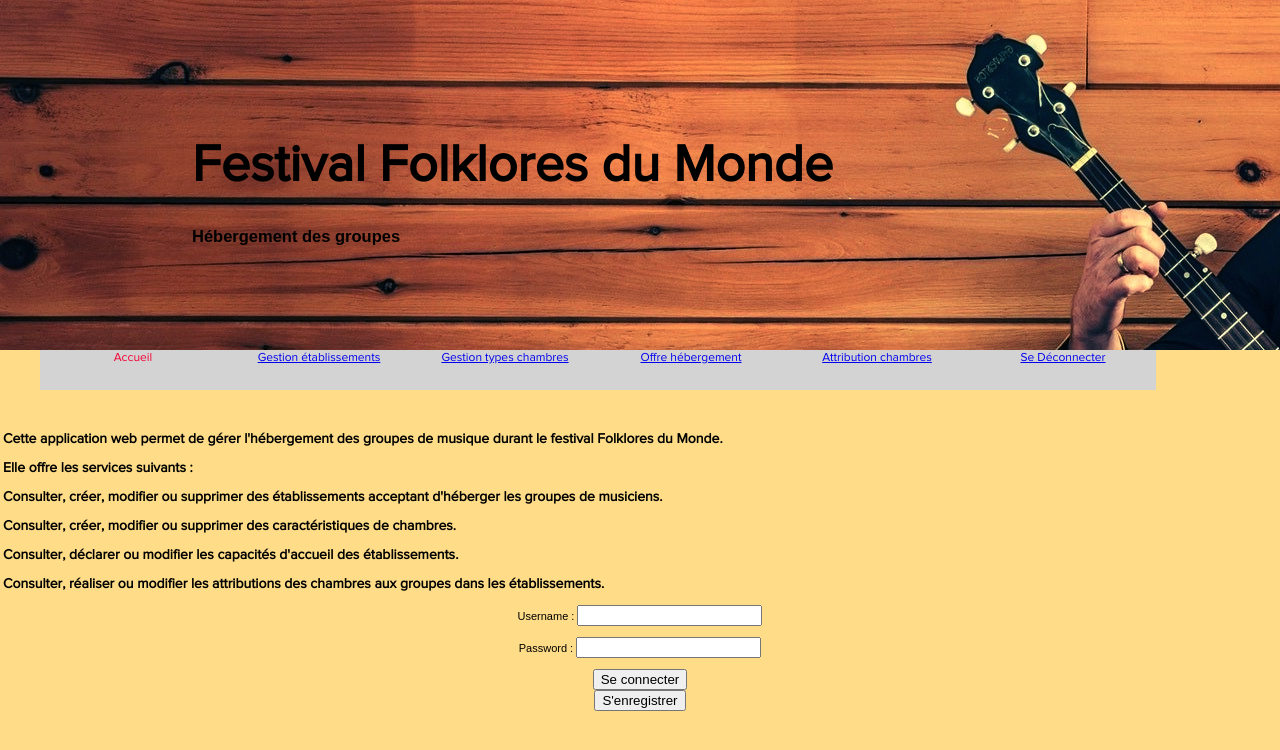
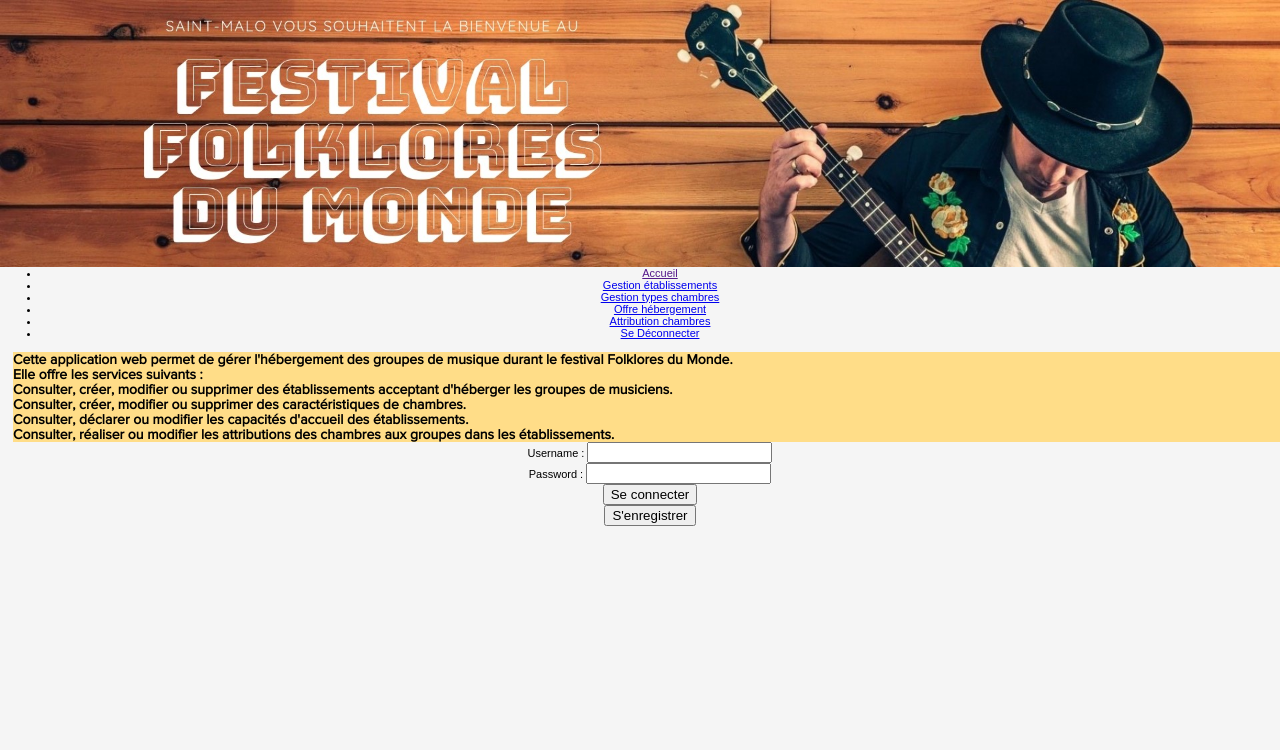
Before and after one commit to Cantogrel/FestivalStyle, a PHP site: page / in a window 1280 px wide. Shown: the top 750 px of the page. Run offline with PHP 8.4, Linux system fonts and the light colour scheme.

Commit message:
[Front]Barre de navigation css pt.2

```diff
--- a/css/Ong.css
+++ /dev/null
@@ -1,37 +0,0 @@
-
-/*
-    Created on : 2 mai 2019, 03:46:18
-    Author     : les-k
-*/
-
-.menus
-{
-    font:12px Proxima, "Times New Roman", Times, serif;
-    /* list-style-type est à préciser impérativement sinon l'onglet actif est
-    marqué d'un point avec certains navigateurs (ex : FireFox) */
-    list-style-type:none;
-    /* Il est impératif de mettre une marge gauche négative sinon décalage */
-    margin-left:-40px;
-    text-align:center;
-}
-
-ul.menus{
-    margin: 0px;
-}
-/* Style général de chaque onglet */
-.menus li
-{
-    /* Fond gris clair (c'est la couleur de fond de l'onglet ouvert)
-    Ce fond sera recouvert par un fond ocre pour les onglets fermés */
-    background-color:lightgrey;
-    /* Couleur rouge */
-    color:#F50033;
-    float:left;
-    /* Logiquement, le pourcentage devrait être égal à 100/nombre d'onglets
-    mais les bordures prennent de la place ; il faut donc réduire à 18%
-    certains navigateurs n'acceptent pas les nombres réels donc on met
-    un nombre entier) mais pour l'onglet actif, on passe à 20% (voir styles
-    ongletOuvertPrem et ongletOuvert) */
-    width:15%;
-    height:40px;
-}
--- a/css/cssGeneral.css
+++ b/css/cssGeneral.css
@@ -13,11 +13,25 @@ body{
 /* Style de base pour la page (couleur fond : ocre, couleur texte : noir) */
 .basePage
 {
-    background-color:#FFDD88;
+    background-color:whitesmoke;
     color:black;
     font:11px Arial, Helvetica, sans-serif;
 }
 
+/*Style pour afficher tout les tableaux au millieu de la page (On vient
+stylisé a part la page d'accueil')*/
+.basePage *{
+    margin:0 auto;
+    text-align: center;
+}
+
+td.basePage{
+    background-color: rgba(255, 255, 255, 0);
+}
+
+.TabOnglet{
+    margin: 10px;
+}
 /* Style pour le titre (couleur du texte : rouge) */
 .titre
 {
@@ -197,32 +211,9 @@ td.libre
     padding: 9px;
 }
 
-#TabTitreMenu{
+img{
     width: 100%;
-
-}
-
-#banniere{
-    text-align: left;
-    background-image: url('../images/banniere.jpg');
-    position: relative;
-    zoom: 1;
-    width: 100% !important;
-    height: 150px;
-    z-index: 5;
-    padding: 100px 0 100px;
-}
-
-#banniere-inside{
-    width: 960px;
-    margin: 0 15%;
-    position: relative;
-    overflow: hidden;
-}
-
-#banniere-inside h1{
-    font:52px proxima,Helvetica;
-    font-weight: bold;
+    display: flex;
 }
 
 .TabOnglet{
--- a/includes/onglets.inc.php
+++ b/includes/onglets.inc.php
@@ -2,8 +2,7 @@
 
 // Cette fonction est appelée pour la construction de chaque onglet ($i est la
 // position de l'onglet dans la barre)
-function construireMenu($nom, $adr, $i)
-{
+function construireMenu($nom, $adr, $i) {
     // On récupère l'adresse de la page
     $url = filter_input(INPUT_SERVER, 'PHP_SELF', FILTER_SANITIZE_URL);
     $queryString = filter_input(INPUT_SERVER, 'QUERY_STRING', FILTER_SANITIZE_STRING);
@@ -12,30 +11,14 @@ function construireMenu($nom, $adr, $i)
     } else {
         $pageActuelle = substr($url, strrpos($url, '/') + 1);
     }
-    if(!isset($_COOKIE['username'])){
+    if (!isset($_COOKIE['username'])) {
         $pageActuelle = 'index.php';
     }
 
     // Si l'onglet est déjà ouvert, le lien est inactif
     if ($pageActuelle === $adr) {
-        // S'il s'agit de l'onglet de gauche, le style est différent car il faut
-        // conserver le trait à gauche sinon le trait de gauche est supprimé
-        // (afin d'éviter d'avoir une double épaisseur en raison du trait droit
-        // de l'onglet précédent)
-        if ($i === 1) {
-            echo '<li class="ongletOuvertPrem">' . $nom . '</li>';
-        } else {
-            echo '<li class="ongletOuvert">' . $nom . '</li>';
-        }
+        echo '<li class="onglet" name="' . $nom . '"><a href="">' . $nom . '</a></li>';
     } else {
-        // S'il s'agit de l'onglet de gauche, le style est différent car il faut
-        // conserver le trait à gauche sinon le trait de gauche est supprimé
-        // (afin d'éviter d'avoir une double épaisseur en raison du trait droit
-        // de l'onglet précédent)
-        if ($i === 1) {
-            echo '<li class="ongletPrem"><a href="' . $adr . '">' . $nom . '</a></li>';
-        } else {
-            echo '<li class="onglet"><a href="' . $adr . '">' . $nom . '</a></li>';
-        }
+        echo '<li class="onglet"><a href="' . $adr . '">' . $nom . '</a></li>';
     }
 }
--- a/vues/v_debut.inc.php
+++ b/vues/v_debut.inc.php
@@ -36,27 +36,24 @@
         ?>
     </head>
     <body class='basePage'>
-        <div id="banniere">
-            <div id="banniere-inside">
-                <h1>Festival Folklores du Monde</h1>
-                <h2>H&eacute;bergement des groupes</h2>
-            </div>
-        </div>
+        <img id="banniere" src="../images/banniere.jpg" alt=""/>
+
         <!--  Tableau contenant le titre et les menus -->
 
         <!-- Menus -->
         <!-- On inclut le fichier de gestion des onglets ; si on a des
         menus traditionnels, il faudra inclure le fichier adéquat -->
         <?php include('includes/onglets.inc.php'); ?>
-        <ul class='menus'>
+    <nav>
+        <ul>
             <?php construireMenu('Accueil', 'index.php', 1); ?>
             <?php construireMenu('Gestion établissements', 'index.php?uc=gestEtabs', 2); ?>
             <?php construireMenu('Gestion types chambres', 'index.php?uc=gestTypesChambres', 3); ?>
             <?php construireMenu('Offre hébergement', 'index.php?uc=offreHeberge', 4); ?>
             <?php construireMenu('Attribution chambres', 'index.php?uc=attribChambres', 5); ?>
-            <li class="onglet"><a href="index.php?uc=deconnecter">Se Déconnecter</a></li>
+            <?php construireMenu('Se Déconnecter', 'index.php?uc=deconnecter', 6); ?>
         </ul>
-        <table class="TabOnglet">
-            <tr>
-                <td class="basePage">
-                    <br><center><br>
+    </nav>
+    <table class="TabOnglet">
+        <tr>
+            <td class="basePage">
```
Also changed, not shown: css/Ongggg.css (added, +44 -0 lines), css/cssOnglets.css (+39 -0 lines), js/ControleForm.js (added, +31 -0 lines), images/banniere.jpg.
